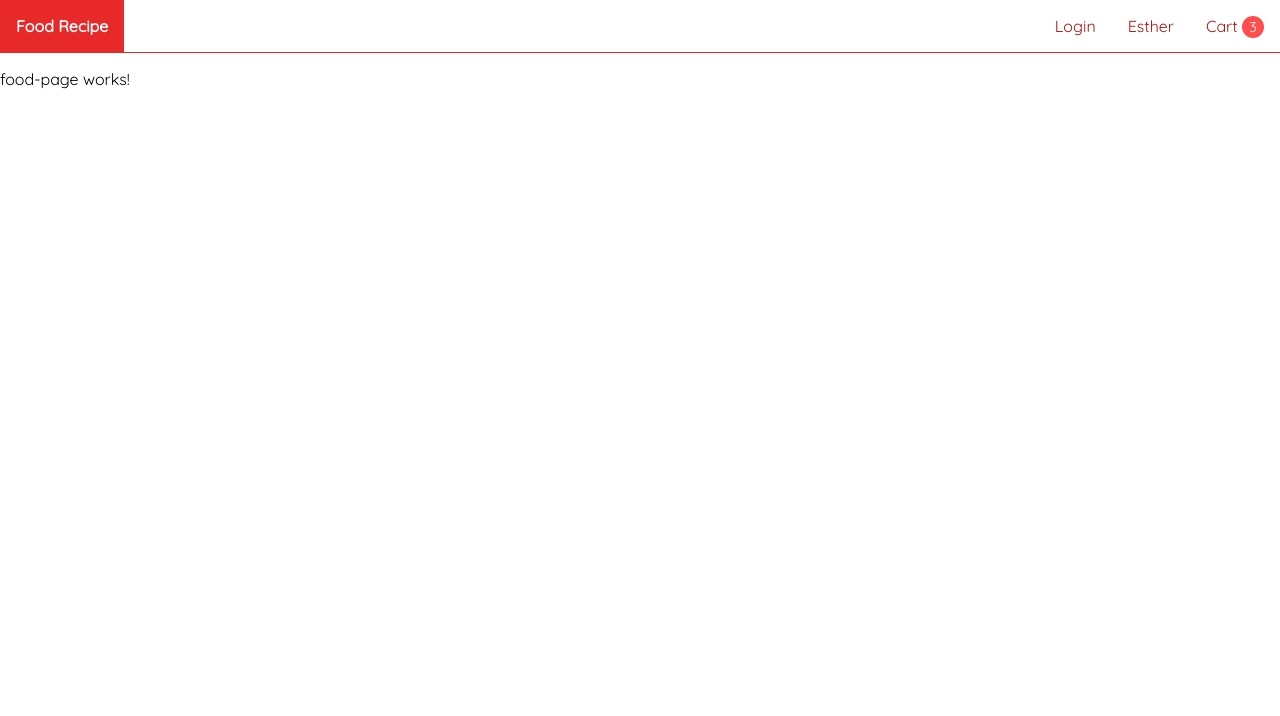
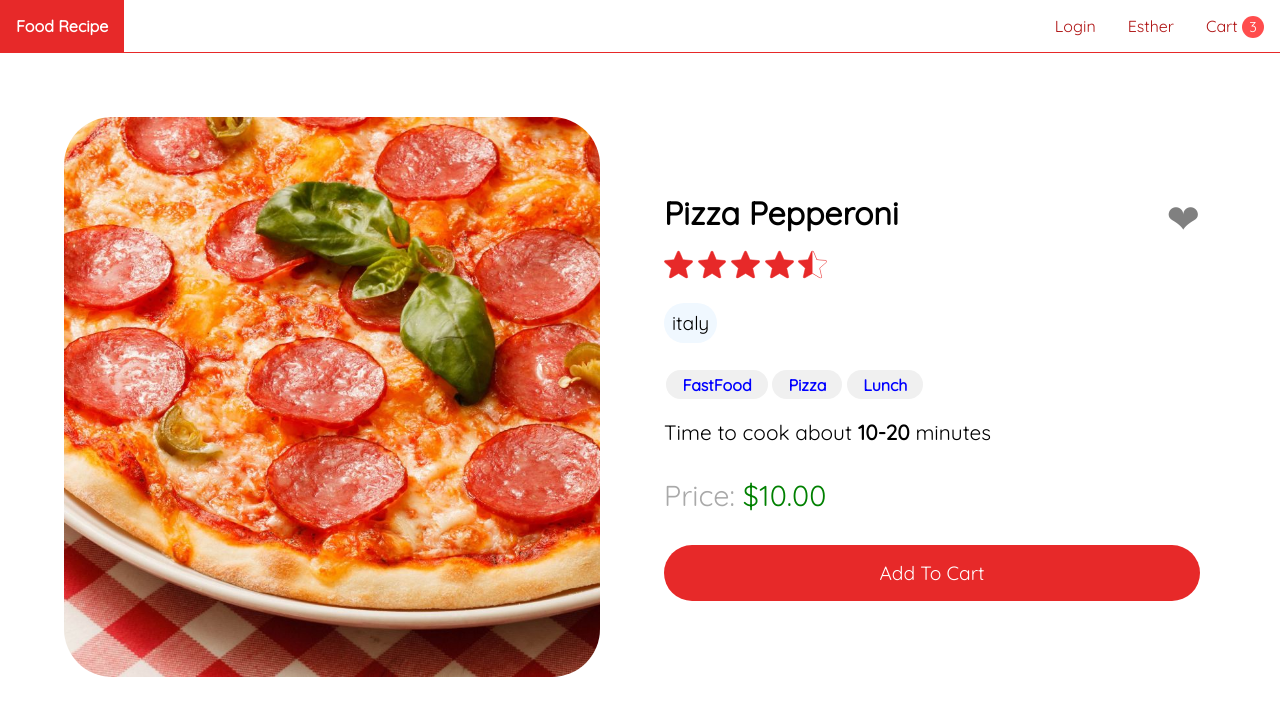
Before and after one commit to esther-teh/foodrecipe, an Angular app in the folder frontend/: page /food/1 in a window 1280 px wide. Shown: the top 716 px of the page. Built offline with nearby package versions, Linux system fonts and the light colour scheme.

Commit message:
food page update

```diff
--- a/frontend/src/app/components/pages/food-page/food-page.component.css
+++ b/frontend/src/app/components/pages/food-page/food-page.component.css
@@ -0,0 +1,113 @@
+.container{
+    display: flex;
+    justify-content: center;
+    align-items: center;
+    flex-wrap: wrap;
+    margin: 3rem;
+}
+
+.container > *{
+    min-width: 25rem;
+    max-width: 40rem;
+}
+
+img{
+    border-radius: 3rem;
+    flex: 1 0;
+    object-fit: cover;
+    height: 35rem;
+    margin: 1rem;
+}
+
+.details{
+    width: 100%;
+    display: flex;
+    flex-direction: column;
+    flex: 1 0;
+    padding: 2rem;
+    color: black;
+    margin-left: 1rem;
+}
+
+.header{
+    display: flex;
+    justify-content: space-between;
+}
+
+.name{
+    font-size: 2rem;
+    font-weight: bold;
+}
+
+.favorite{
+    color: #e72929;
+    font-size: 2.5rem;
+}
+
+.favorite.not{
+    color: grey;
+}
+
+.origins{
+    display: flex;
+    flex-wrap: wrap;
+    margin: 1rem 0;
+}
+
+.origins span{
+    padding: 0.5rem;
+    font-size: 1.2rem;
+    margin: 0.5rem 0.5rem 0.5rem 0;
+    border-radius: 2rem;
+    background-color: aliceblue;
+}
+
+.tags{
+    display: flex;
+    flex-wrap: wrap;
+}
+
+.tags a{
+    background-color: #f0f0f0;
+    padding: 0.3rem 1rem;
+    margin: 0.2rem 0.15rem;
+    border-radius: 10rem;
+    font-weight: 600;
+    color: blue;
+}
+
+.cook-time{
+    margin-top: 1rem;
+}
+
+.cook-time span{
+    padding: 0.6rem 2rem 0.6rem 0;
+    border-radius: 10rem;
+    font-size: 1.3rem;
+}
+
+.price{
+    font-size: 1.8rem;
+    margin: 2rem 2rem 2rem 0;
+    color: green;
+}
+
+.price::before{
+    content: "Price: ";
+    color: darkgrey;
+}
+
+button{
+    color: white;
+    background: #e72929;
+    border: none;
+    font-size: 1.2rem;
+    padding: 1rem;
+    border-radius: 10rem;
+    outline: none;
+}
+
+button:hover{
+    opacity: 0.9 ;
+    cursor: pointer;
+}
--- a/frontend/src/app/components/pages/food-page/food-page.component.html
+++ b/frontend/src/app/components/pages/food-page/food-page.component.html
@@ -1 +1,42 @@
-<p>food-page works!</p>
+<div class="container">
+    <img [src]="food.imageUrl" [alt]="food.name"/>
+
+    <div class="details">
+        <div class="header">
+            <span class="name">
+                {{food.name}}
+            </span>
+            <span class="favorite {{food.favorite? '': 'not'}}">❤</span>
+        </div>
+        <div class="rating">
+            <star-rating [stars]="food.stars" [size]="1.8"/>
+        </div>
+
+        <div class="origins">
+            <span *ngFor="let origin of food.origins">
+                {{origin}}
+            </span>
+        </div>
+
+        <div class="tags">
+            <a *ngFor="let tag of food.tags" routerLink="/tag/{{tag}}">
+            {{tag}}
+            </a>
+        </div>
+
+        <div class="cook-time">
+            <span>
+                Time to cook about <strong>{{food.cookTime}}</strong> minutes
+            </span>
+        </div>
+
+        <div class="price">
+            <span>
+                {{food.price | currency}}
+            </span>
+        </div>
+
+        <button>Add To Cart</button>
+
+    </div>
+</div>
--- a/frontend/src/app/components/pages/food-page/food-page.component.ts
+++ b/frontend/src/app/components/pages/food-page/food-page.component.ts
@@ -1,12 +1,25 @@
-import { Component } from '@angular/core';
+import { Component, OnInit } from '@angular/core';
+import { ActivatedRoute, RouterLink } from '@angular/router';
+import { FoodService } from 'src/app/services/food.service';
+import { Food } from 'src/app/shared/models/Food';
+import { StarRatingComponent } from "../../partials/star-rating/star-rating.component";
+import { NgFor } from '@angular/common';
+import { CurrencyPipe } from '@angular/common';
 
 @Component({
-  selector: 'app-food-page',
-  standalone: true,
-  imports: [],
-  templateUrl: './food-page.component.html',
-  styleUrl: './food-page.component.css'
+    selector: 'app-food-page',
+    standalone: true,
+    templateUrl: './food-page.component.html',
+    styleUrl: './food-page.component.css',
+    imports: [StarRatingComponent, NgFor, RouterLink, CurrencyPipe]
 })
-export class FoodPageComponent {
+export class FoodPageComponent implements OnInit {
+  food!: Food;
+  constructor(activatedRoute: ActivatedRoute, foodService: FoodService) {
+    activatedRoute.params.subscribe((params) => {
+      if (params.id) this.food = foodService.getFoodById(params.id);
+    });
+  }
 
+  ngOnInit(): void {}
 }
--- a/frontend/src/app/components/pages/home/home.component.html
+++ b/frontend/src/app/components/pages/home/home.component.html
@@ -8,7 +8,7 @@
                 <div class="name">
                     {{food.name}}
                 </div>
-                <span class="favourite {{food.favorite?'':'not'}}">
+                <span class="favorite {{food.favorite?'':'not'}}">
                 ❤
                 </span>
                 <div class="stars">
--- a/frontend/src/app/services/food.service.ts
+++ b/frontend/src/app/services/food.service.ts
@@ -9,6 +9,7 @@
 })
 export class FoodService {
   http: any;
+  static getFoodById: any;
 
   constructor() {}
 
```
